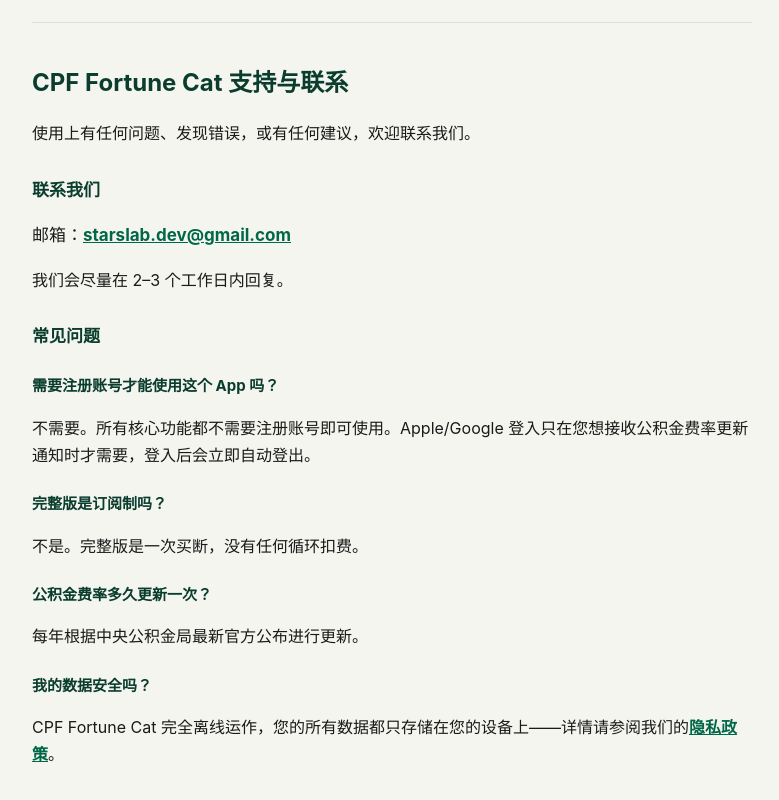
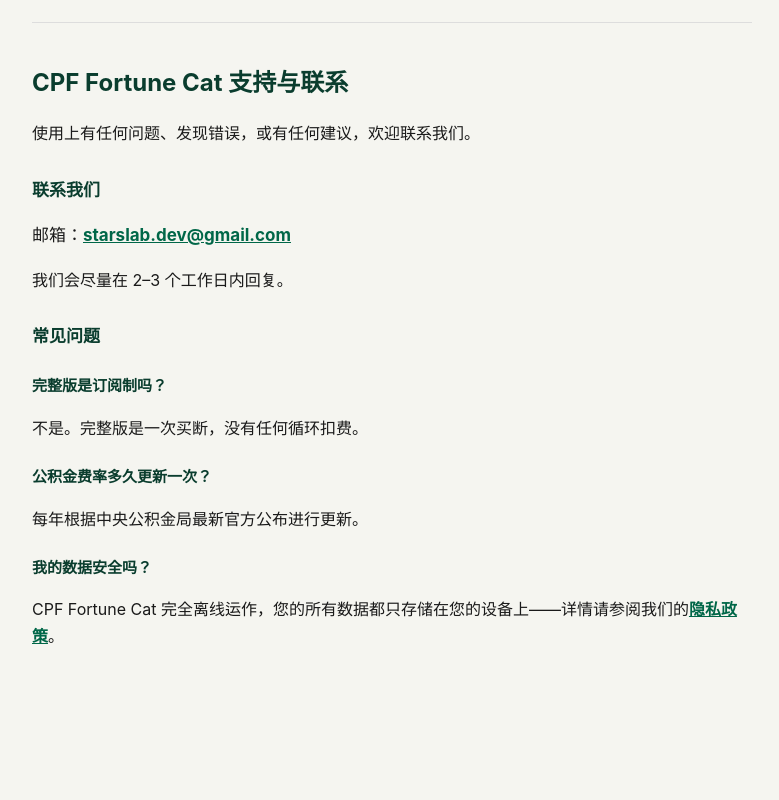
Before and after one commit to starslab-dev/cpf-fortune-cat, a plain HTML site: page support.html in a window 1280 px wide. Shown: the part 720-1520 px from the top of the page, without its empty margins (248-1027 px from the left). After the commit the page ends 1467 px from the top, so only its background shows below. Drawn offline with Linux system fonts and the light colour scheme.

Commit message:
Clean up FAQ section in support.html
Removed unnecessary FAQ questions from support page.

```diff
--- a/support.html
+++ b/support.html
@@ -28,7 +28,6 @@
   <p>We aim to reply within 2&ndash;3 business days.</p>
 
   <h2>Frequently Asked Questions</h2>
-
   <h3>Is Full Access a subscription?</h3>
   <p>No. Full Access is a one-time purchase with no recurring charges.</p>
 
@@ -48,10 +47,6 @@
   <p>我们会尽量在 2&ndash;3 个工作日内回复。</p>
 
   <h2>常见问题</h2>
-
-  <h3>需要注册账号才能使用这个 App 吗？</h3>
-  <p>不需要。所有核心功能都不需要注册账号即可使用。Apple/Google 登入只在您想接收公积金费率更新通知时才需要，登入后会立即自动登出。</p>
-
   <h3>完整版是订阅制吗？</h3>
   <p>不是。完整版是一次买断，没有任何循环扣费。</p>
 
```
